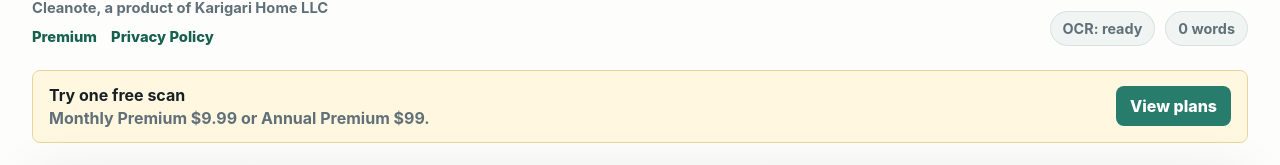
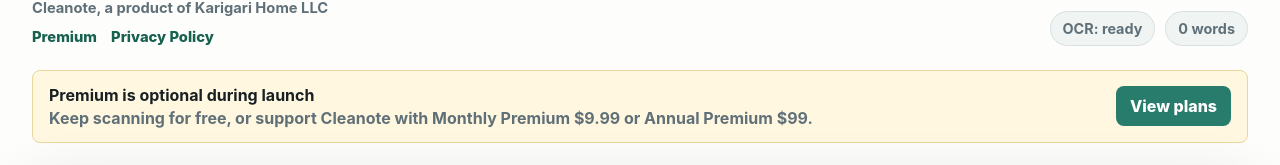
Before and after one commit to snehanpeshin/mockocr, a Next.js app in the folder frontend/: page /app in a window 1280 px wide. Shown: the part 115-280 px from the top of the page. Built offline with nearby package versions, Linux system fonts and the light colour scheme; no server answers.

Commit message:
Make Premium paywall optional

```diff
--- a/frontend/app/app/page.tsx
+++ b/frontend/app/app/page.tsx
@@ -20,9 +20,6 @@
 const API_BASE = process.env.NEXT_PUBLIC_API_BASE_URL ?? "http://localhost:8000";
 const SAVED_NOTES_KEY = "cleanote.savedNotes";
 const LEGACY_SAVED_NOTES_KEY = "pen2txt.savedNotes";
-const FREE_SCAN_COUNT_KEY = "cleanote.freeScanCount";
-const PREMIUM_ACCESS_KEY = "cleanote.premiumAccess";
-const FREE_SCAN_LIMIT = 1;
 
 type OcrResponse = {
   text: string;
@@ -88,8 +85,6 @@
   const [cloudNotes, setCloudNotes] = useState<SavedNote[]>([]);
   const [userEmail, setUserEmail] = useState<string | null>(null);
   const [searchQuery, setSearchQuery] = useState("");
-  const [freeScanCount, setFreeScanCount] = useState(0);
-  const [hasPremiumAccess, setHasPremiumAccess] = useState(false);
   const [isScanning, setIsScanning] = useState(false);
   const [isSearchingArchive, setIsSearchingArchive] = useState(false);
   const [message, setMessage] = useState<string | null>(null);
@@ -137,8 +132,6 @@
         setSavedNotes(parsedNotes);
         window.localStorage.setItem(SAVED_NOTES_KEY, JSON.stringify(parsedNotes));
       }
-      setFreeScanCount(Number(window.localStorage.getItem(FREE_SCAN_COUNT_KEY) ?? "0"));
-      setHasPremiumAccess(window.localStorage.getItem(PREMIUM_ACCESS_KEY) === "true");
     } catch {
       setSavedNotes([]);
     }
@@ -241,12 +234,6 @@
   }
 
   async function scanFile() {
-    if (!hasPremiumAccess && freeScanCount >= FREE_SCAN_LIMIT) {
-      setMessage("Your free scan is used. Upgrade to Premium to keep scanning notes.");
-      window.location.href = "/billing";
-      return;
-    }
-
     if (!files.length) {
       setMessage("Choose one or more handwritten images first.");
       return;
@@ -301,9 +288,6 @@
         text: combinedText,
         contextText: contextText.trim()
       });
-      const nextFreeScanCount = freeScanCount + 1;
-      setFreeScanCount(nextFreeScanCount);
-      window.localStorage.setItem(FREE_SCAN_COUNT_KEY, String(nextFreeScanCount));
       setMessage(results.length > 1 ? `Scanned ${results.length} pages.` : `Scanned ${noteFilename}`);
     } catch (error) {
       setMessage(error instanceof Error ? error.message : "OCR failed.");
@@ -435,14 +419,8 @@
 
       <section className="premium-banner" aria-label="Cleanote Premium">
         <div>
-          <strong>
-            {freeScanCount < FREE_SCAN_LIMIT
-              ? "Try one free scan"
-              : hasPremiumAccess
-                ? "Premium active"
-                : "Premium required to keep scanning"}
-          </strong>
-          <span>Monthly Premium $9.99 or Annual Premium $99.</span>
+          <strong>Premium is optional during launch</strong>
+          <span>Keep scanning for free, or support Cleanote with Monthly Premium $9.99 or Annual Premium $99.</span>
         </div>
         <a href="/billing">View plans</a>
       </section>
@@ -547,11 +525,9 @@
               <span>
                 {isScanning
                   ? "Scanning"
-                  : !hasPremiumAccess && freeScanCount >= FREE_SCAN_LIMIT
-                    ? "Upgrade to scan"
-                    : files.length > 1
-                      ? "Scan all"
-                      : "Scan"}
+                  : files.length > 1
+                    ? "Scan all"
+                    : "Scan"}
               </span>
             </button>
             <button onClick={reset} type="button">
```
